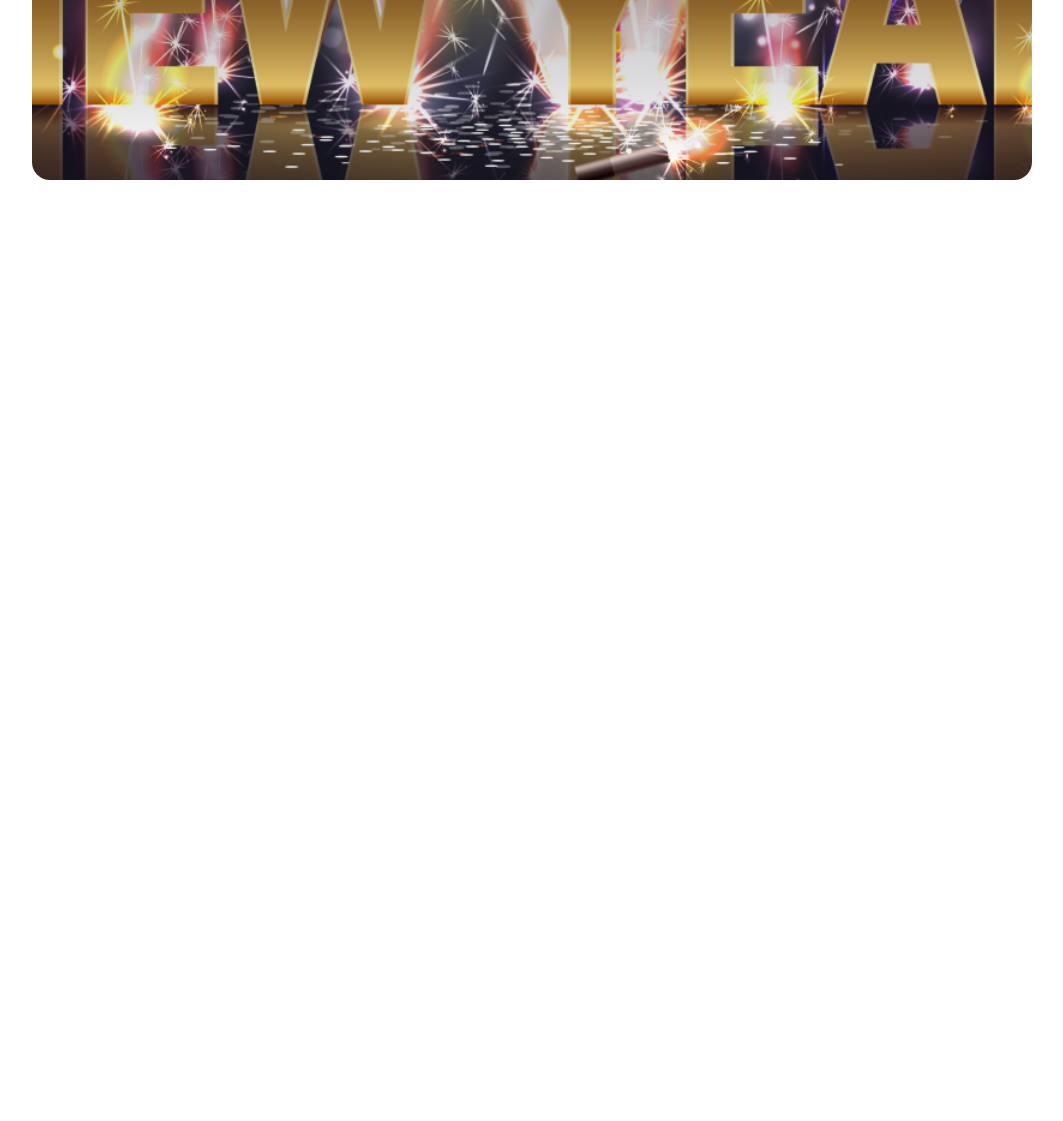
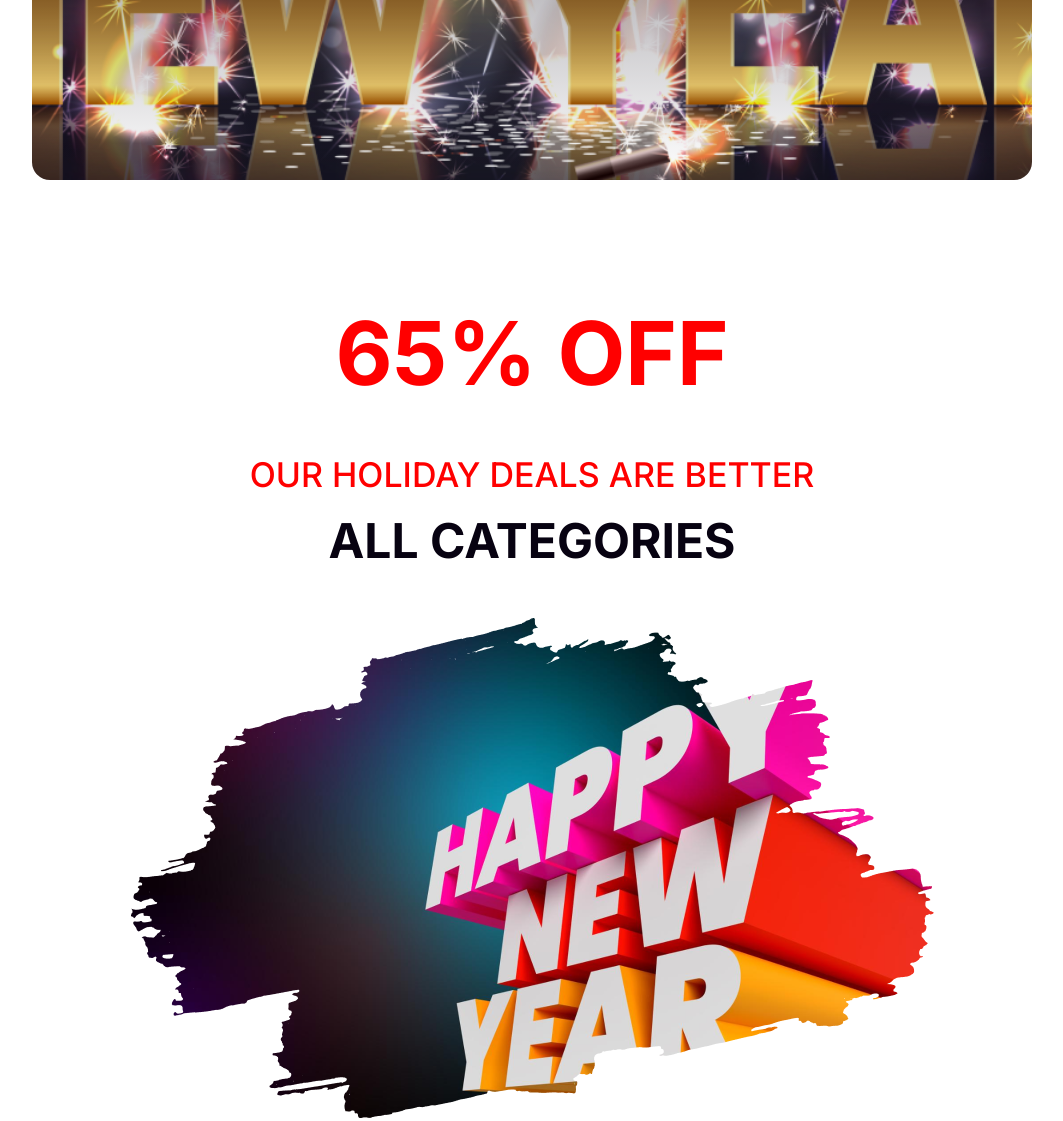
Before and after one commit to fasiyam/new-year-discount-page, a plain HTML site: page index.html in a window 1280 px wide. Shown: the part 590-1711 px from the top of the page, without its empty margins (108-1171 px from the left). Before the commit the page ends 890 px from the top, so only its background shows below. Drawn offline with Linux system fonts and the light colour scheme.

Commit message:
added offer section

```diff
--- a/index.html
+++ b/index.html
@@ -17,7 +17,17 @@
     </header>
 
     <main>
+        <section class="offer">
+            <h2 class="primary-color">65% OFF</h2>
 
+            <div class="offer-content primary-color">
+                <p>OUR HOLIDAY DEALS ARE BETTER</p>
+
+                <h3 class="title-color">ALL CATEGORIES</h3>
+
+                <img src="./assets/images/New Year Photo.png" alt="">
+            </div>
+        </section>
 
     </main>
 </body>
--- a/style.css
+++ b/style.css
@@ -1,4 +1,6 @@
 @import url('https://fonts.googleapis.com/css2?family=Merriweather:ital,opsz,wght@0,18..144,300..900;1,18..144,300..900&display=swap');
+@import url('https://fonts.googleapis.com/css2?family=Inter:ital,opsz,wght@0,14..32,100..900;1,14..32,100..900&display=swap');
+
 
 * {
     margin: 0;
@@ -72,3 +74,35 @@ body {
     font-weight: 900;
     line-height: 1,4;
 }
+
+
+/* Offer section */
+
+.offer {
+    text-align: center;
+}
+
+.offer h2 {
+    font-family: "Inter";
+    font-size: 88px;
+    font-weight: bold;
+    margin-bottom: 48px;
+}
+
+.offer-content p {
+    font-family: "Inter";
+    font-size: 34px;
+    font-weight: 500;
+    margin-bottom: 16px;
+}
+
+.offer-content h3 {
+    font-family: "Inter";
+    font-size: 48px;
+    font-weight: bold;
+    margin-bottom: 48px;
+}
+
+.offer-content img {
+    margin-bottom: 120px;
+}
```
